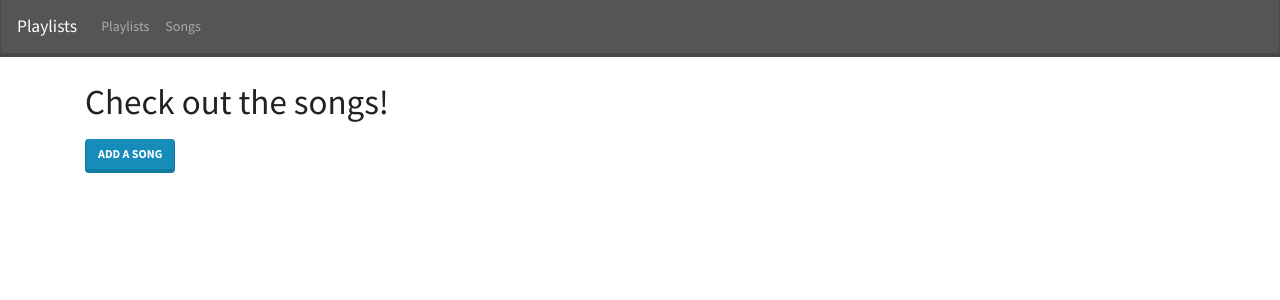
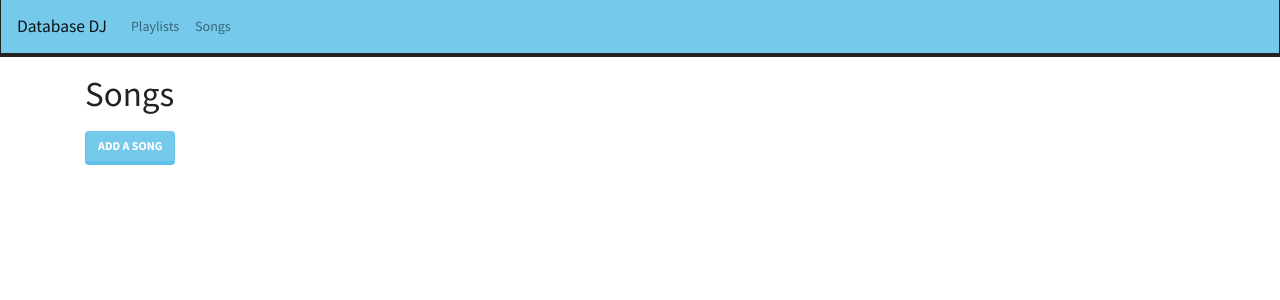
Before and after one commit to petitepirate/mystery4, a Flask app: page /songs in a window 1280 px wide. Shown: the top 300 px of the page. Run offline with Flask 2, Linux system fonts and the light colour scheme; data that the repository does not hold is empty; some libraries are stand-ins or nearby versions.

Commit message:
finalize project, adjust bootstrap styling

```diff
--- a/templates/add_song_to_playlist.html
+++ b/templates/add_song_to_playlist.html
@@ -4,7 +4,7 @@
 
 <h1 class="text-center">Add a song to {{ playlist.name }}</h1>
 
-<form id="add-song-to-playlist" class="text-center" method="POST">
+<form id="add-song-to-playlist"  method="POST">
   {{ form.hidden_tag() }}
 
   {% for field in form
@@ -19,7 +19,7 @@
       {% endfor %}
   </div>
 {% endfor %}
-<button type="submit" class="btn btn-primary">Submit</button>
+<button type="submit" class="btn btn-info">Submit</button>
 
 </form>
 
--- a/templates/base.html
+++ b/templates/base.html
@@ -9,8 +9,8 @@
 </head>
 <body>
 
-<nav class="navbar navbar-expand-lg navbar-dark bg-dark mb-4">
-  <a class="navbar-brand" href="/">Playlists</a>
+<nav class="navbar navbar-expand-lg navbar-light bg-info mb-3">
+  <span class="navbar-brand">Database DJ</span>
   <ul class="navbar-nav">
     <li class="nav-item"><a class="nav-link" href="/playlists">Playlists</a></li>
     <li class="nav-item"><a class="nav-link" href="/songs">Songs</a></li>
--- a/templates/new_playlist.html
+++ b/templates/new_playlist.html
@@ -4,7 +4,7 @@
 
 <h1 class="text-center">Add New Playlist</h1>
 
-<form id="add-playlist" class="text-center" method="POST">
+<form id="add-playlist"  method="POST">
   {{ form.hidden_tag() }}
 
   {% for field in form
@@ -19,7 +19,7 @@
       {% endfor %}
   </div>
 {% endfor %}
-<button type="submit" class="btn btn-primary">Submit</button>
+<button type="submit" class="btn btn-info">Submit</button>
 
 </form>
 
--- a/templates/new_song.html
+++ b/templates/new_song.html
@@ -4,7 +4,7 @@
 
 <h1 class="text-center">Add New Song</h1>
 
-<form id="add-song" class="text-center" method="POST">
+<form id="add-song"  method="POST">
   {{ form.hidden_tag() }}
 
   {% for field in form
@@ -19,7 +19,7 @@
       {% endfor %}
   </div>
 {% endfor %}
-<button type="submit" class="btn btn-primary">Submit</button>
+<button type="submit" class="btn btn-info">Submit</button>
 
 </form>
 
--- a/templates/playlists.html
+++ b/templates/playlists.html
@@ -2,7 +2,7 @@
 
 {% block content %}
 
-<h1>See all the playlists!</h1>
+<h1>Availabile Playlists</h1>
 
 <ul>
 {% for playlist in playlists %}
@@ -12,6 +12,6 @@
 {% endfor %}
 </ul>
 
-<p><a class="btn btn-primary" href="/playlists/add">Add a playlist</a></p>
+<p><a class="btn btn-info" href="/playlists/add">Add a playlist</a></p>
 
 {% endblock %}
--- a/templates/songs.html
+++ b/templates/songs.html
@@ -2,15 +2,15 @@
 
 {% block content %}
 
-<h1>Check out the songs!</h1>
+<h1>Songs</h1>
 
 <ul>
 {% for song in songs %}
-  <li><a href="/songs/{{song.id}}">{{ song.title }}</a></li>
+  <li><a href="/songs/{{song.id}}">{{ song.title }} -By: {{ song.artist }}</a></li>
 {% endfor %}
 </ul>
 
-<p><a class="btn btn-primary" href="/songs/add">Add a song</a></p>
+<p><a class="btn btn-info" href="/songs/add">Add a song</a></p>
 
 
 {% endblock %}
```
Also changed, not shown: templates/playlist.html (+4 -4 lines), templates/song.html (+3 -5 lines), 1 other file.
